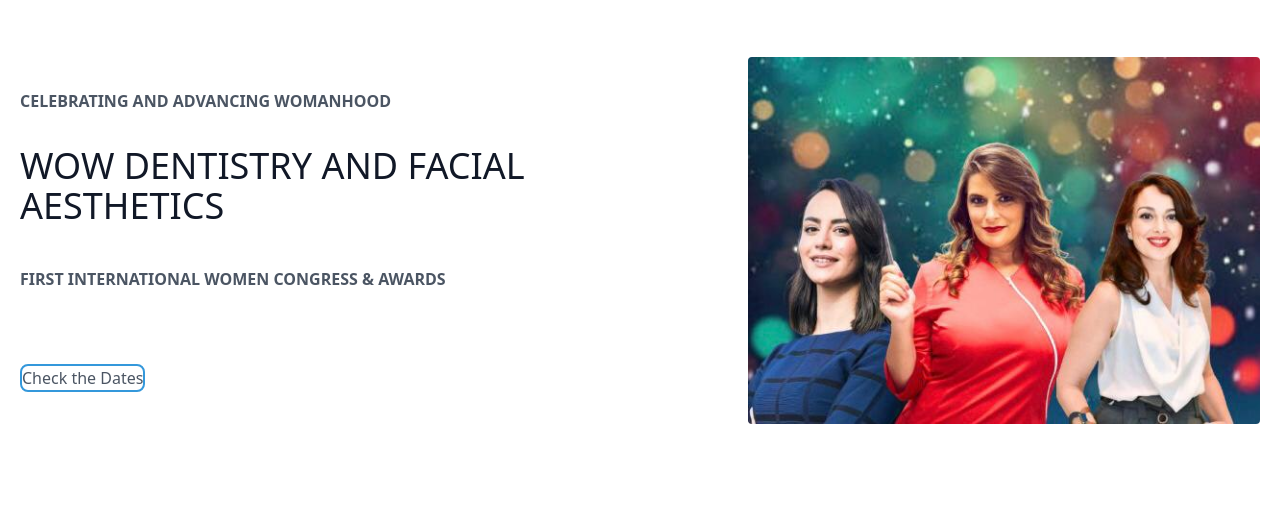
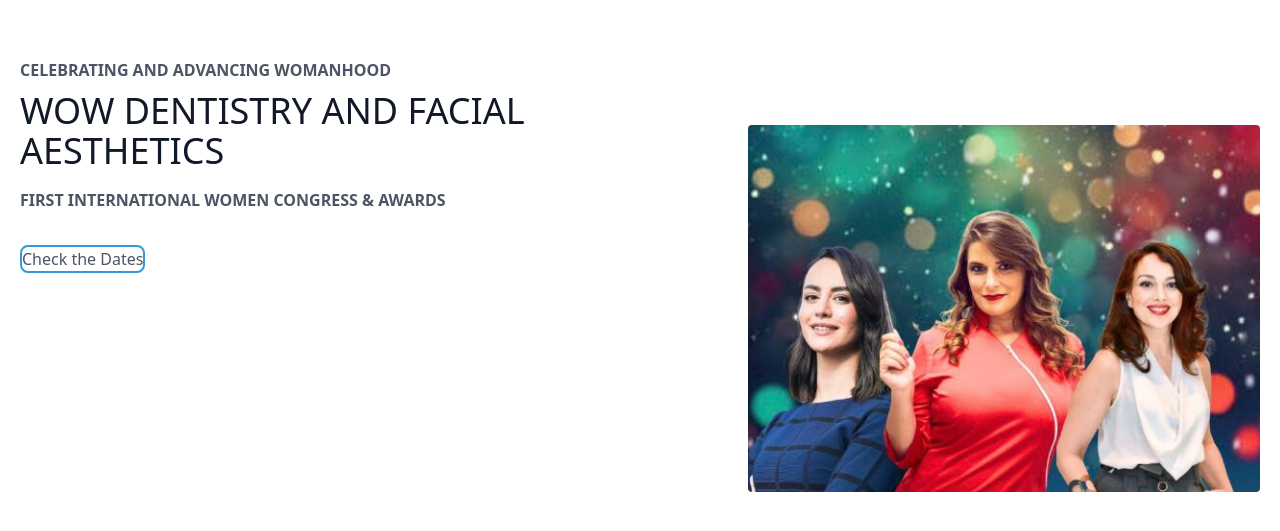
Before and after one commit to wowcongress/ad, a website: page index.html in a window 1280 px wide. Shown: the part 87-618 px from the top of the page. Drawn offline with nearby package versions, Linux system fonts and the light colour scheme.

Commit message:
Add files via upload

```diff
--- a/index.html
+++ b/index.html
@@ -45,15 +45,15 @@
     <section class="text-gray-600 body-font">
         <div class="container mx-auto flex px-5 py-10 md:flex-row flex-col items-center">
           <div class="lg:flex-grow md:w-1/2 lg:pr-24 md:pr-16 flex flex-col md:items-start md:text-left mb-16 md:mb-0 items-center text-center">
-            <p class="mb-8 leading-relaxed"><b>CELEBRATING AND ADVANCING WOMANHOOD</b></p>
+            <p class="mb-2 leading-relaxed"><b>CELEBRATING AND ADVANCING WOMANHOOD</b></p>
             <h1 class="title-font sm:text-4xl text-3xl mb-4 font-medium text-gray-900">WOW DENTISTRY AND FACIAL AESTHETICS</h1>
-            <br>
+
             <p class="mb-8 leading-relaxed "><b>FIRST INTERNATIONAL WOMEN CONGRESS & AWARDS</b></p>
             <div class="flex w-full md:justify-start justify-center items-end">
               <div class="relative mr-4 md:w-full lg:w-full xl:w-1/2 w-2/4">
                 <!-- <label for="hero-field" class="leading-7 text-sm text-gray-600">Placeholder</label> -->
                 <!-- <input type="text" id="hero-field" name="hero-field" class="w-full bg-gray-100 rounded border bg-opacity-50 border-gray-300 focus:ring-2 focus:ring-indigo-200 focus:bg-transparent focus:border-indigo-500 text-base outline-none text-gray-700 py-1 px-3 leading-8 transition-colors duration-200 ease-in-out"> -->
-
+                <button class="animated-button">Check the Dates</button>
         </div>
               <!-- <button class="inline-flex text-white bg-indigo-500 border-0 py-2 px-6 focus:outline-none hover:bg-indigo-600 rounded text-lg">Button</button> -->
             </div>
@@ -67,7 +67,7 @@
                   <!-- <span class="text-xs text-gray-600 mb-1">GET IT ON</span>
                   <span class="title-font font-medium">Google Play</span> -->
 
-                  <button class="animated-button">Check the Dates</button>
+
 
               <!-- <button class="bg-gray-100 inline-flex py-3 px-5 rounded-lg items-center lg:ml-4 md:ml-0 ml-4 md:mt-4 mt-0 lg:mt-0 hover:bg-gray-200 focus:outline-none">
                 <svg xmlns="" fill="currentColor" class="w-6 h-6" viewBox="0 0 305 305">
@@ -81,10 +81,10 @@
               </button> -->
             </div>
           </div>
-          <div class="lg:max-w-lg lg:w-full md:w-1/2 w-5/6">
-            <img class="object-cover object-center rounded" alt="hero" src="gotit.jpg">
+          <div class="lg:max-w-lg lg:w-full md:w-1/2 w-5/6 relative">
+            <img class="object-cover object-center rounded absolute top-[-60px]" alt="hero" src="gotit.jpg">
           </div>
-        </div>
+
       </section>
 
 </body>
```
